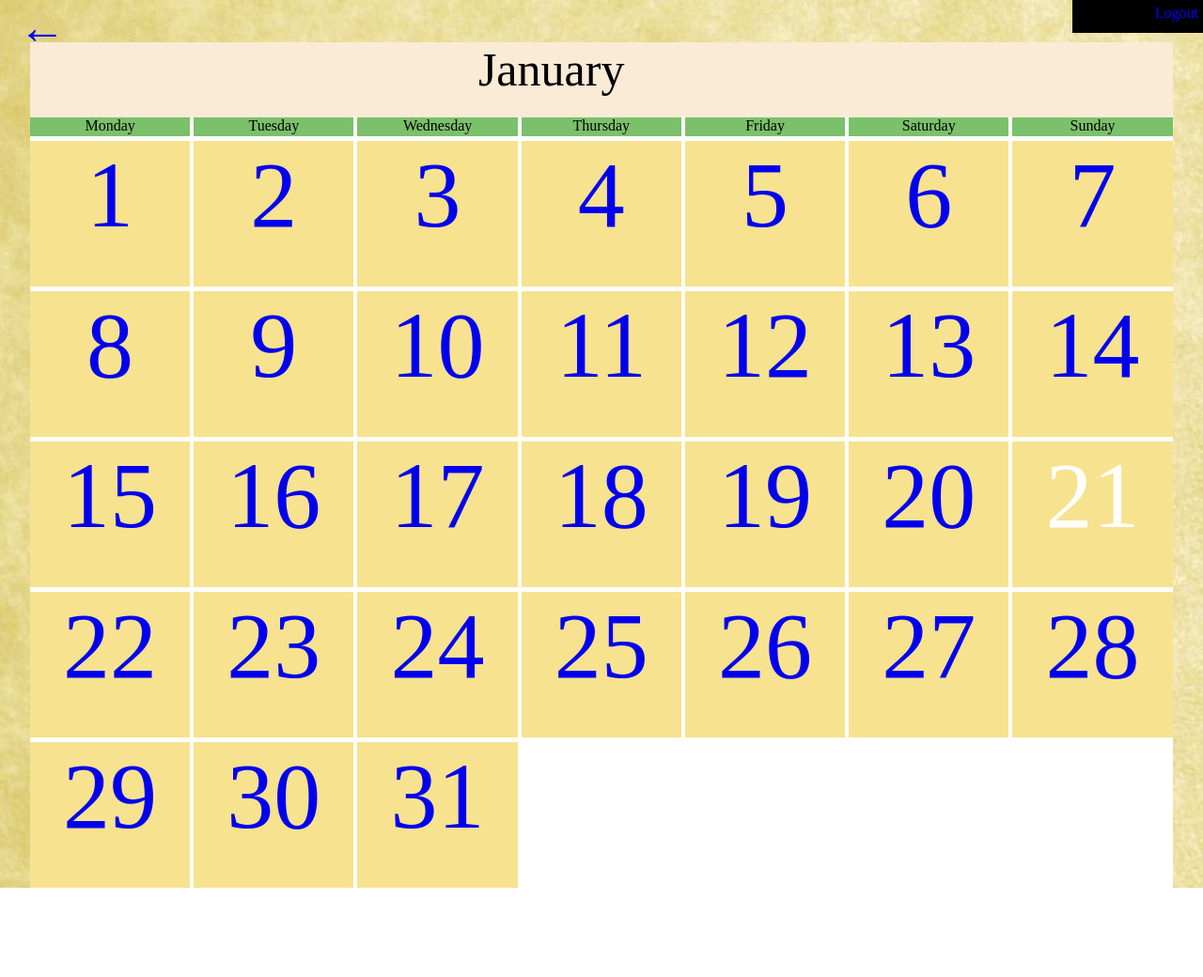
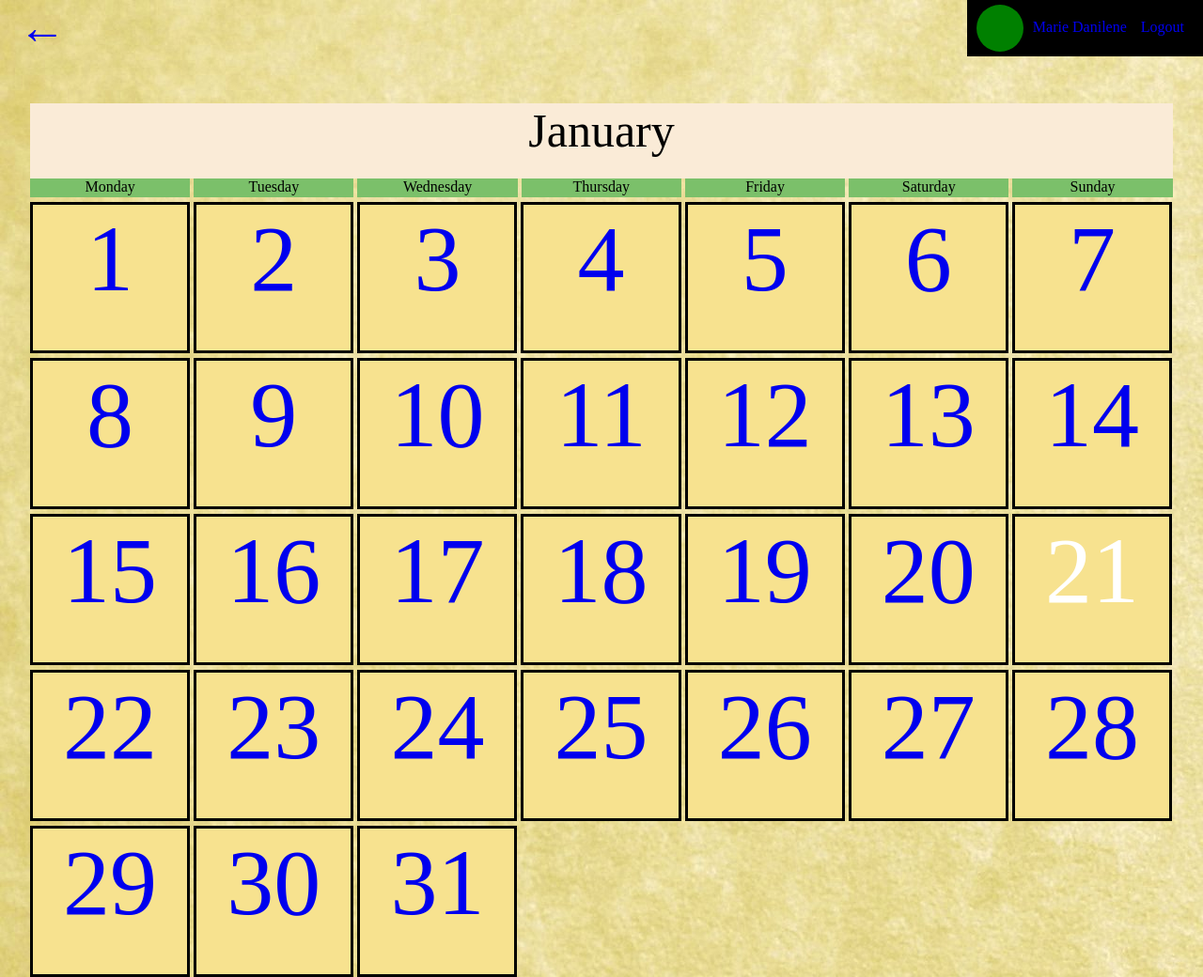
Before and after one commit to marxe/Elective, a plain HTML site: page html/public_html/calendar.html in a window 1280 px wide. Shown: the whole page at 94% size. Before the commit the page ends 945 px from the top, so only its background shows below. Drawn offline with Linux system fonts and the light colour scheme.

Commit message:
profile
Creating Profile Picture

```diff
--- /dev/null
+++ b/html/nbproject/customs.json
@@ -0,0 +1,6 @@
+{
+    "elements": {
+        "div": {}
+    },
+    "attributes": {}
+}
--- a/html/public_html/calendar.html
+++ b/html/public_html/calendar.html
@@ -14,7 +14,7 @@ and open the template in the editor.
     <body>
         <header class="dashboardHeader">
             <span class="back"><a href="dashboard.html">&#8592;</a></span>
-            <span class="status">Your Name <a href="index.html">Logout</a></span>
+            <span class="status"><span class="miniProfilePic"></span><a href="dashboard.html" class="miniProfileName">Marie Danilene</a> <a href="index.html" class="logout">Logout</a></span>
         </header>
         <header id="calendarMonth"> January</header>
         <section id="calendar">
--- a/html/public_html/module/style.css
+++ b/html/public_html/module/style.css
@@ -42,13 +42,32 @@ a
 }
 .status
 {
-    height: 25px;
+    height: auto;
     padding: 5px;
     padding-left: 10px;
     width: auto;
     float: right;
-    background-color:   activeborder;
+    background-color: activeborder;
     margin-bottom: 50px;
+}
+.miniProfileName
+{
+    float: left;
+    margin-top: 15px;
+}
+.logout
+{
+    margin: 15px;
+    float: right;
+}
+.miniProfilePic
+{
+    width: 50px;
+    height: 50px;
+    float: left;
+    margin-right: 10px;
+    background-color: green;
+    border-radius: 25px;
 }
 .dashboardHeader
 {
@@ -201,7 +220,8 @@ a
 }
 input[type="checkbox"].listPriority:checked
 {
-    display: none;
+    background-color: yellow;
+    border-color: yellow;
 }
 #calendarMonth
 {
@@ -211,13 +231,14 @@ input[type="checkbox"].listPriority:checked
     text-align: center;
     font-size: 50px;
     background-color: antiquewhite;
+    clear: both;
 }
 #calendar
 {
     margin: auto;
     width: 95%;
     height: auto;
-    background-color: #fff;
+    background-color: transparent;
 }
 #weeks
 {
@@ -241,11 +262,13 @@ input[type="checkbox"].listPriority:checked
 {
     text-align: center;
     display: inline-block;
-    width: 14%;
+    width: 13.5%;
     height: 155px;
     margin-top: 5px;
     background-color: #F7E28F;
     font-size: 100px;
+    border-style: solid;
+    border-color: black;
 }
 #now
 {
```
Also changed, not shown: html/public_html/activity.html (+1 -1 lines), html/public_html/dashboard.html (+1 -1 lines), 1 other file.
